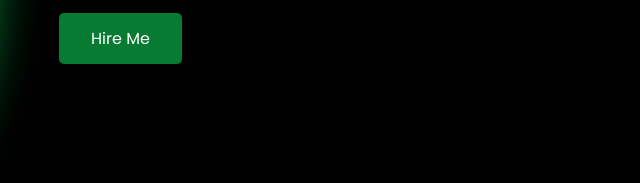
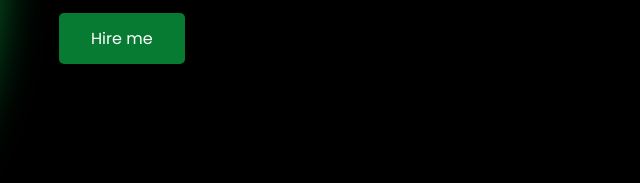
Before and after one commit to abbudy/myportfolio, a plain HTML site: page index.html in a window 1280 px wide. Shown: the part 477-660 px from the top of the page, 632-1272 px from the left. Drawn offline with nearby package versions, Linux system fonts and the light colour scheme.

Commit message:
portfolio

```diff
--- a/index.html
+++ b/index.html
@@ -62,7 +62,7 @@
           I'm a <span class="typewriter-text"></span><label>|</label>
         </div>
         <div class="btn" data-aos="zoom-in" data-aos-duration="1500" data-aos-delay="1800">
-          <button onclick="showSection('contact')">Hire Me</button>
+          <button onclick="showSection('contact')">Hire me</button>
         </div>
       </div>
     </div>
```
